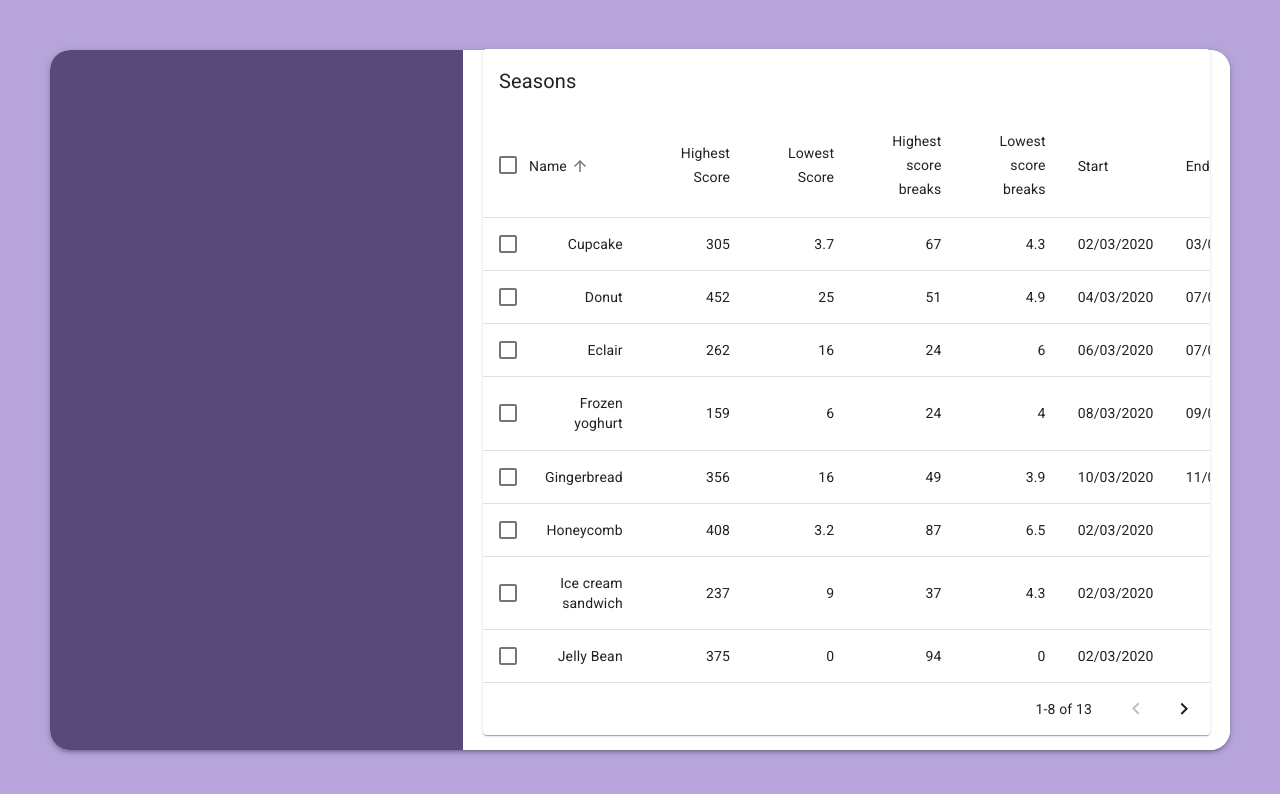
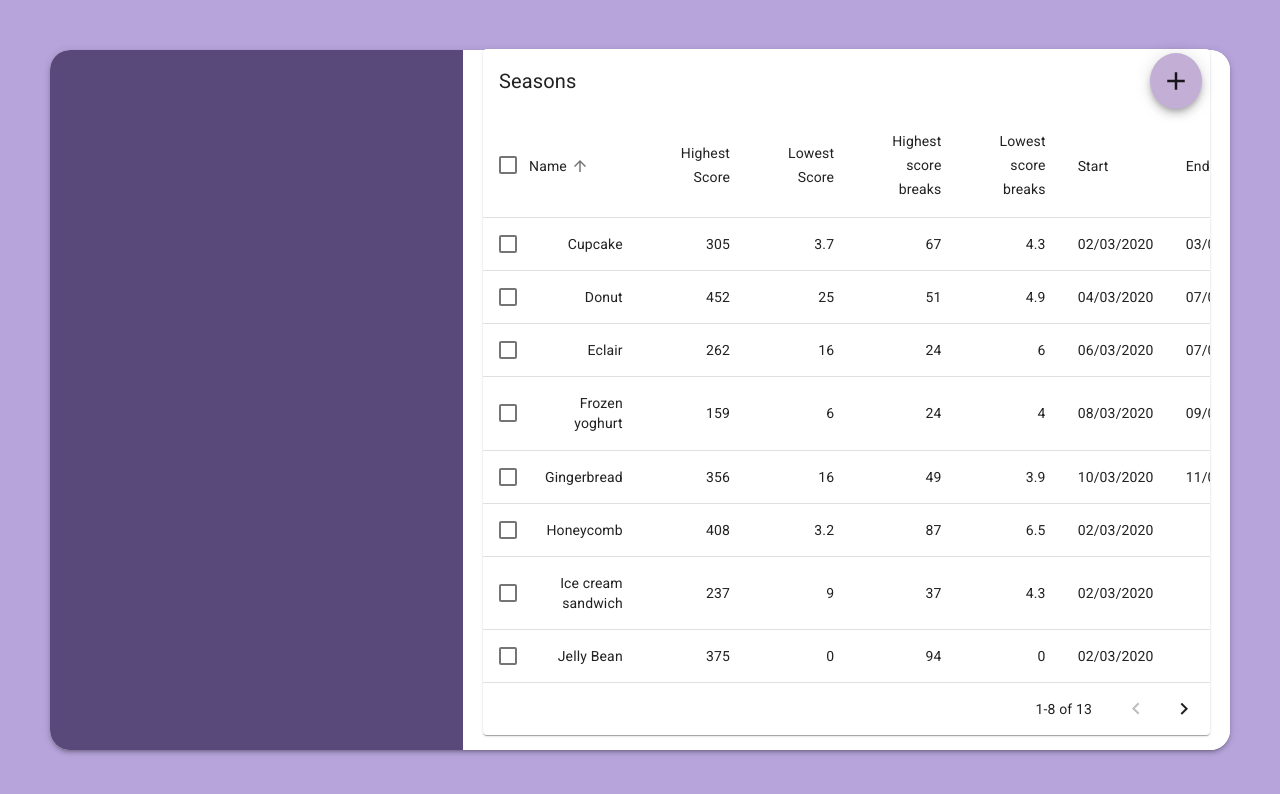
Before and after one commit to gsbiel/desafio-proway, a React (Create React App) app in the folder frontend/web/: page / in a window 1280 px wide. Shown: the top 794 px of the page. Built offline with nearby package versions, Linux system fonts and the light colour scheme.

Commit message:
implement add and edit buttons for Season and Game tables

```diff
--- a/frontend/web/src/pages/painel/components/table/EnhancedTableToobar.js
+++ b/frontend/web/src/pages/painel/components/table/EnhancedTableToobar.js
@@ -7,6 +7,9 @@ import Tooltip from '@material-ui/core/Tooltip';
 import IconButton from '@material-ui/core/IconButton';
 import { lighten, makeStyles } from '@material-ui/core/styles';
 import DeleteIcon from '@material-ui/icons/Delete';
+import AddIcon from '@material-ui/icons/Add';
+import Fab from '@material-ui/core/Fab';
+import EditIcon from '@material-ui/icons/Edit';
 
 const useToolbarStyles = makeStyles((theme) => ({
     root: {
@@ -44,17 +47,31 @@ const EnhancedTableToolbar = (props) => {
           </Typography>
         ) : (
           <Typography className={classes.title} variant="h6" id="tableTitle" component="div">
-              Seasons
+              {props.tablePath}
           </Typography>
         )}
 
         {numSelected > 0 ? (
-          <Tooltip title="Delete">
-            <IconButton aria-label="delete">
-              <DeleteIcon />
-            </IconButton>
+          [
+            <Tooltip title="Delete">
+              <IconButton aria-label="delete">
+                <DeleteIcon />
+              </IconButton>
+            </Tooltip>,
+
+            <Tooltip title="Edit" aria-label="add">
+            <Fab color="secondary" className={classes.fab}>
+              <EditIcon />
+            </Fab>
+            </Tooltip>
+          ]
+        ) :
+          <Tooltip title="Add" aria-label="add">
+            <Fab color="secondary" className={classes.fab}>
+              <AddIcon style={{ fontSize: 30}} />
+            </Fab>
           </Tooltip>
-        ) : null}
+        }
       </Toolbar>
     );
   };
```
